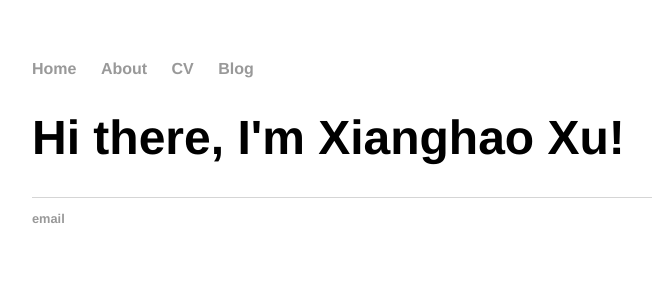
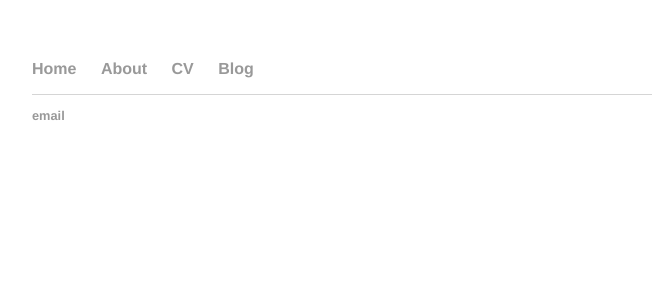
Before and after one commit to xxh43/xxh43.github.io, a Jekyll site: the page built from index.html, in a window 1280 px wide. Shown: the top 300 px of the page, without its empty margins (160-812 px from the left). Built offline with Jekyll 4.4.1, drawn with Linux system fonts in a browser that asks for light colours.

Commit message:
Update index.html

```diff
--- a/index.html
+++ b/index.html
@@ -1,29 +1,4 @@
-<!DOCTYPE html>
-<html>
-	<head>
-		<title>Xianghao Xu</title>
-		<!-- link to main stylesheet -->
-		<link rel="stylesheet" type="text/css" href="/css/main.css">
-	</head>
-	<body>
-		<nav>
-    		<ul>
-        		<li><a href="/">Home</a></li>
-	        	<li><a href="/about">About</a></li>
-        		<li><a href="/cv">CV</a></li>
-        		<li><a href="/blog">Blog</a></li>
-    		</ul>
-		</nav>
-		<div class="container">
-    		<div class="blurb">
-        		<h1>Hi there, I'm Xianghao Xu!</h1>
-
-    		</div><!-- /.blurb -->
-		</div><!-- /.container -->
-		<footer>
-    		<ul>
-        		<li><a href="mailto:xianghao_xu@brown.edu">email</a></li>
-			</ul>
-		</footer>
-	</body>
-</html>
+---
+layout: default
+title: Xianghao Xu
+---
```
